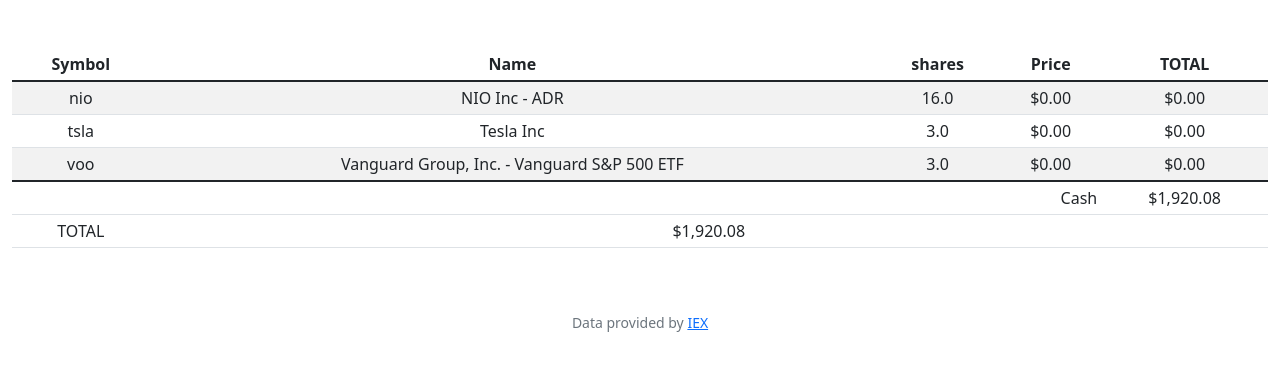
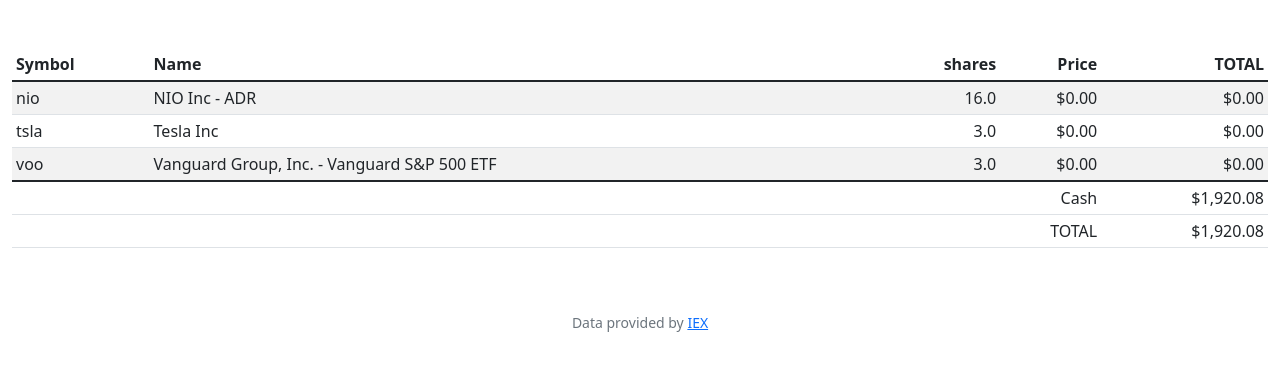
Before and after one commit to JC4github/cs50, a Flask app: page / in a window 1280 px wide. Shown: the part 76-447 px from the top of the page. Run offline with Flask 2, Linux system fonts and the light colour scheme; a user stored in the database is signed in; data comes from the database, SQL or seed files in the repository; data that the repository does not hold is empty; some libraries are stand-ins or nearby versions.

Commit message:
Fri, Apr 22, 2022, 1:13 AM +00:00

```diff
--- a/finance/templates/index.html
+++ b/finance/templates/index.html
@@ -8,32 +8,32 @@
 <table class="table table-striped table-sm">
     <thead>
         <tr>
-            <th scope="col">Symbol</th>
-            <th scope="col">Name</th>
-            <th scope="col">shares</th>
-            <th scope="col">Price</th>
-            <th scope="col">TOTAL</th>
+            <th class="text-start" scope="col">Symbol</th>
+            <th class="text-start" scope="col">Name</th>
+            <th class="text-end" scope="col">shares</th>
+            <th class="text-end" scope="col">Price</th>
+            <th class="text-end" scope="col">TOTAL</th>
         </tr>
     </thead>
     <tbody>
         {% for stock in stocks %}
             <tr>
-                <td>{{ stock["symbol"] }}</td>
-                <td>{{ stock["name"] }}</td>
-                <td>{{ stock["SUM(shares)"] }}</td>
-                <td>{{ stock["price"] | usd}}</td>
-                <td>{{ stock["total"] | usd}}</td>
+                <td class="text-start">{{ stock["symbol"] }}</td>
+                <td class="text-start">{{ stock["name"] }}</td>
+                <td class="text-end">{{ stock["SUM(shares)"] }}</td>
+                <td class="text-end">{{ stock["price"] | usd}}</td>
+                <td class="text-end">{{ stock["total"] | usd}}</td>
             </tr>
         {% endfor %}
     </tbody>
     <tfoot>
         <tr>
             <td class="text-end" colspan="4">Cash</td>
-            <td>{{ cash[0]["cash"] | usd}}</td>
+            <td class="text-end">{{ cash[0]["cash"] | usd}}</td>
         </tr>
         <tr>
-            <td>TOTAL</td>
-            <td colspan="4">{{ sumbalance | usd}}</td>
+            <td class="text-end" colspan="4">TOTAL</td>
+            <td class="text-end">{{ sumbalance | usd}}</td>
         </tr>
     </tfoot>
 </table>
```
